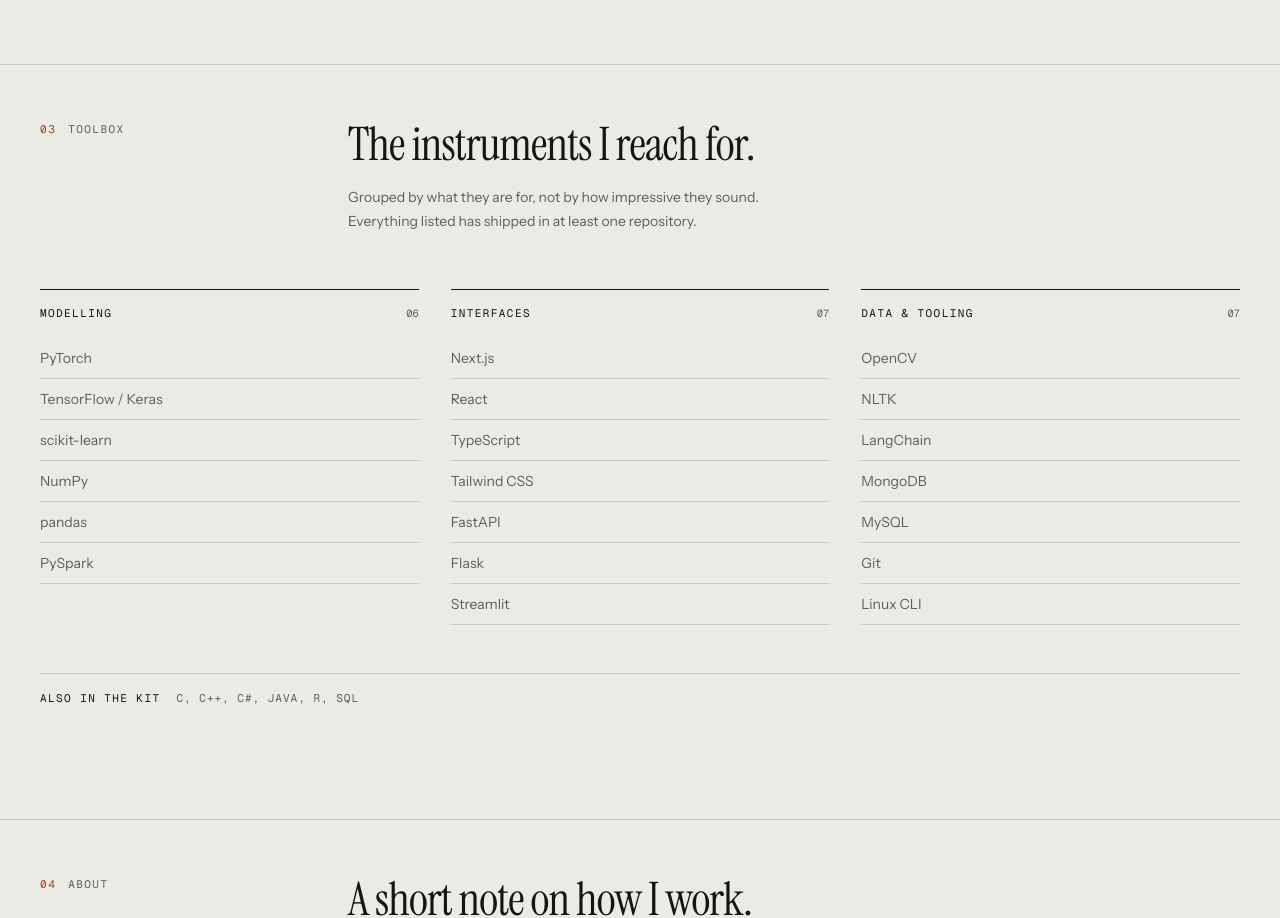
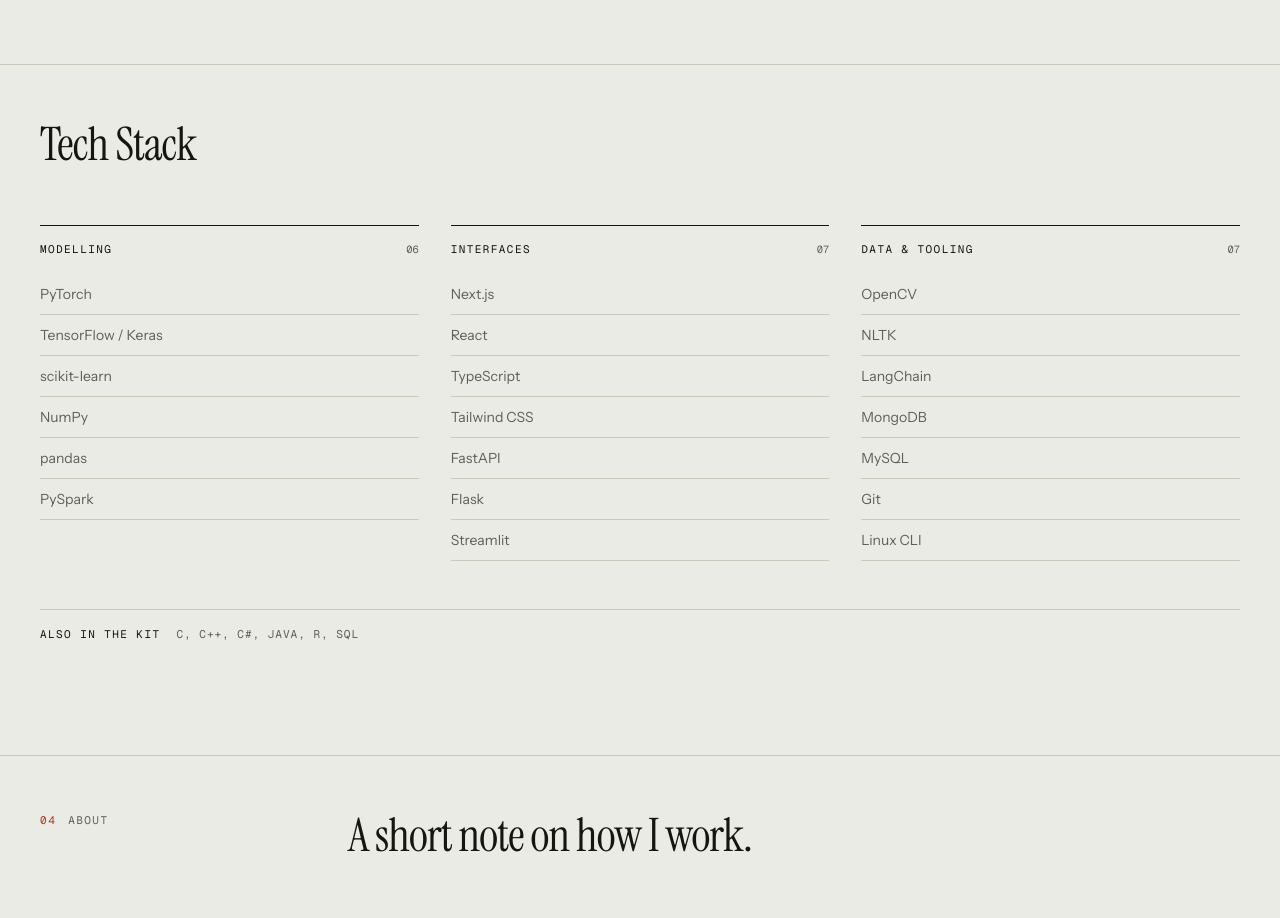
Before and after one commit to SamarthRachcha/Portfolio, a Next.js app: page / in a window 1280 px wide. Shown: the part 2760-3678 px from the top of the page. Built offline with nearby package versions, Linux system fonts and the light colour scheme.

Commit message:
Rename the toolbox section to Tech Stack

```diff
--- a/components/toolbox.tsx
+++ b/components/toolbox.tsx
@@ -4,13 +4,7 @@ import { alsoInTheKit, toolbox } from "@/lib/projects";
 
 export function Toolbox() {
   return (
-    <Section
-      id="toolbox"
-      index="03"
-      label="Toolbox"
-      title="The instruments I reach for."
-      note="Grouped by what they are for, not by how impressive they sound. Everything listed has shipped in at least one repository."
-    >
+    <Section id="toolbox" title="Tech Stack">
       <div className="grid gap-10 md:grid-cols-3 md:gap-8">
         {toolbox.map((group, index) => (
           <Reveal key={group.label} delay={index * 0.06}>
```
